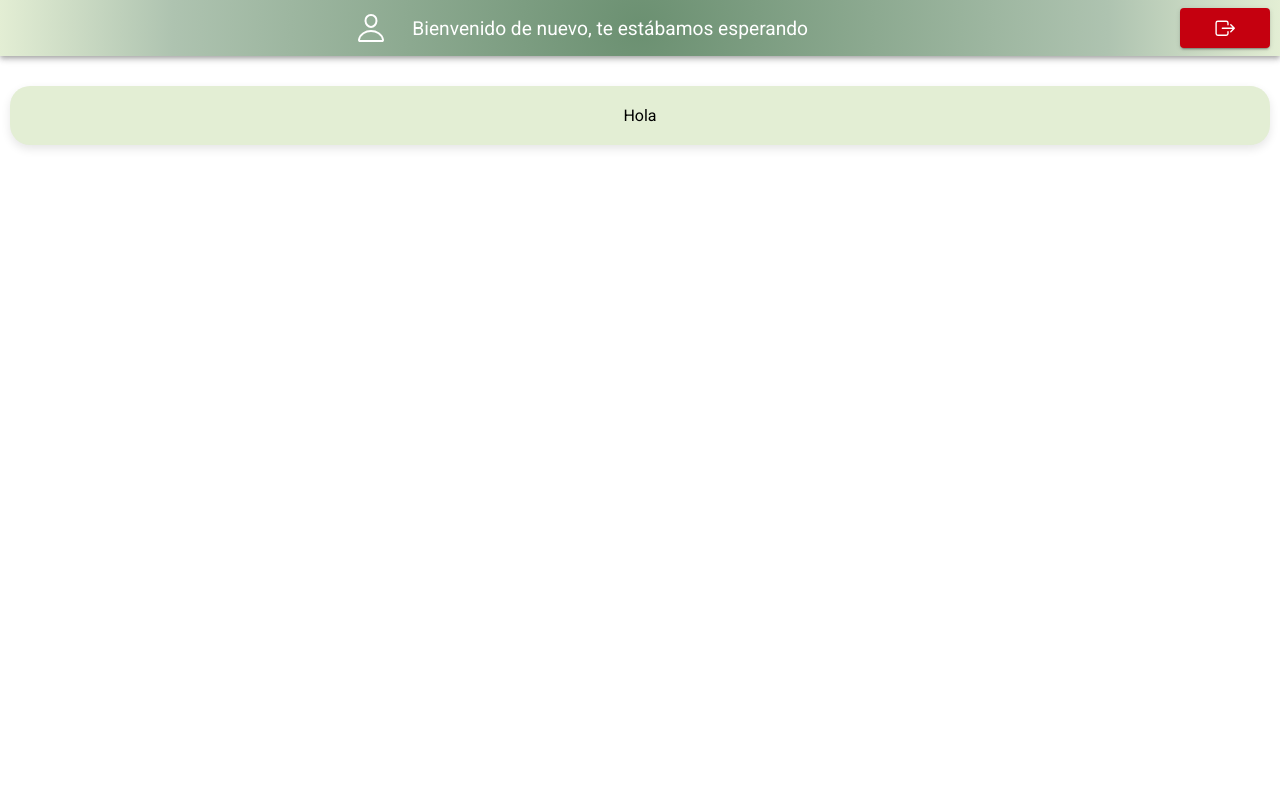
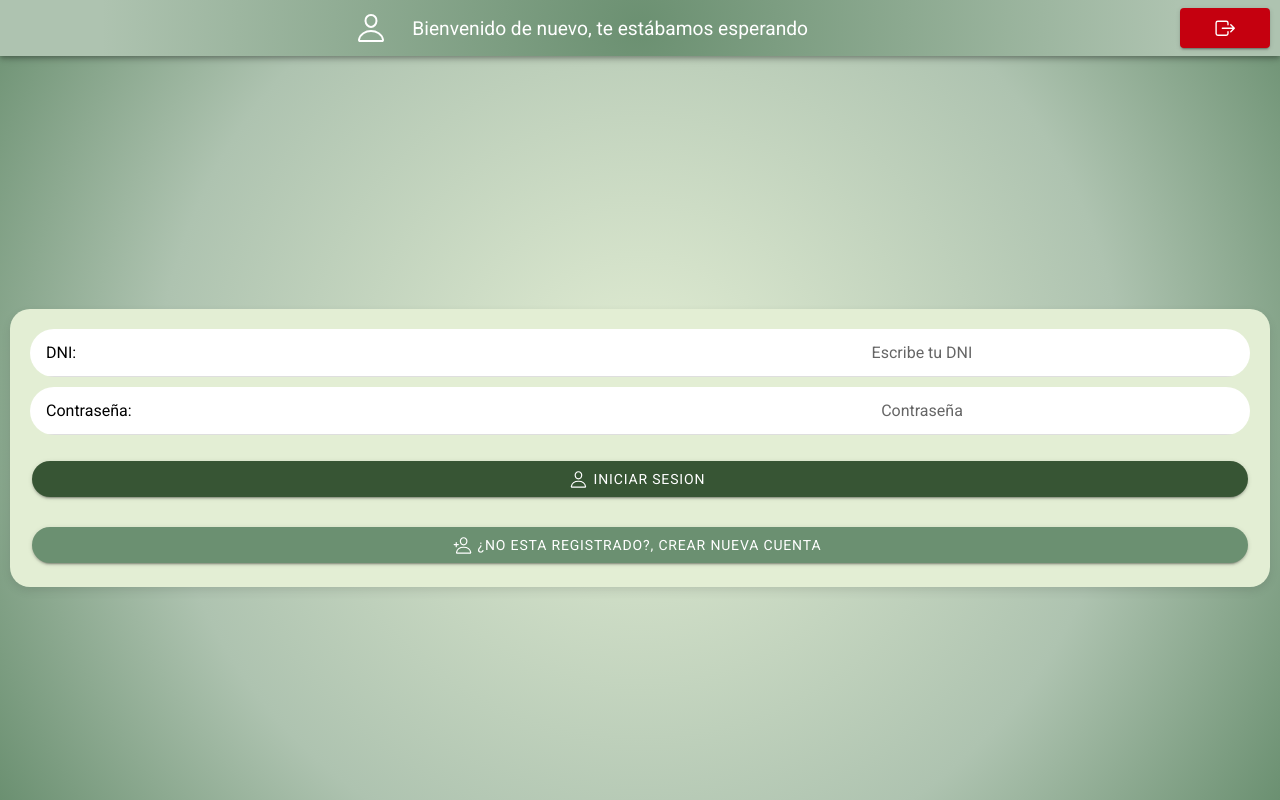
Before and after one commit to carlgar512/EasyFarma, a React (Vite) app: page /signIn in a window 1280 px wide. Built offline with nearby package versions, Linux system fonts and the light colour scheme.

Commit message:
Creado Iniciar Sesion

```diff
--- a/src/components/User/Register.css
+++ b/src/components/User/Register.css
@@ -1,6 +1,6 @@
 
   .top-BarBackground {
-    --background: radial-gradient(circle, var(--ion-color-customMedium) 0%, var(--ion-color-customLight) 73%, var(--ion-color-customUltraLight) 100%);
+    --background: radial-gradient(circle, var(--ion-color-customMedium) 0%, var(--ion-color-customLight) 84%);
     --width: 100%;
   }
 
@@ -37,6 +37,7 @@
     align-items: center;
     height: 100%;
     width: 100%;
+    --background: radial-gradient(circle, var(--ion-color-customUltraLight) 0%, var(--ion-color-customLight) 64%, var(--ion-color-customMedium) 100%);
   }
 
   .form-container {
--- a/src/components/User/Register.tsx
+++ b/src/components/User/Register.tsx
@@ -12,7 +12,7 @@ import {
   IonDatetime,
 } from "@ionic/react";
 import "./Register.css"; // Importa el archivo CSS
-import { alertCircleOutline, checkmarkOutline, exitOutline, personAddOutline, personOutline} from 'ionicons/icons';
+import { alertCircleOutline, checkmarkOutline, exitOutline, personAddOutline, personOutline } from 'ionicons/icons';
 import { useHistory } from "react-router-dom";
 
 const Register: React.FC = () => {
@@ -41,6 +41,9 @@ const Register: React.FC = () => {
     }
 
   };
+  const handleLoginClick = () => {
+    history.replace('/signIn')
+  };
 
 
   const handleChange = (e: any) => {
@@ -68,7 +71,7 @@ const Register: React.FC = () => {
       return;
     }
 
-    if (form.password !== form.confirmPassword) {
+    else if (form.password !== form.confirmPassword) {
       setToastMessage("Las contraseñas no coinciden");
       setIsSuccessToast(false);
       setShowToast(true);
@@ -207,12 +210,13 @@ const Register: React.FC = () => {
             </IonButton>
 
             <IonButton
+              onClick={handleLoginClick}
               expand="block"
               shape="round"
               size="default"
               className="ion-margin-top custom-button2"
             >
-              <IonIcon icon={personOutline} slot="start"></IonIcon>
+              <IonIcon icon={personOutline} slot="start" ></IonIcon>
               ¿Ya registrado?, Iniciar sesion
             </IonButton>
 
--- a/src/components/User/SignIn.css
+++ b/src/components/User/SignIn.css
@@ -0,0 +1,96 @@
+.top-BarBackgroundSes {
+    --background: radial-gradient(circle, var(--ion-color-customMedium) 0%, var(--ion-color-customLight) 84%);
+    --width: 100%;
+  }
+
+  .topBarSes {
+    display: flex;
+    justify-content: center;
+    align-items: center;
+    gap: 10px;
+    width: 100%;
+    color: white;
+    font-family: var(--font-primary);
+  }
+  .left-contentSes {
+    display: flex;
+    justify-content: center;
+    align-items: center;
+    gap: 10px;
+    flex-grow: 1; /* Esto hace que ocupe el espacio central */
+    margin-left: 10px;
+  }
+  .leaveButtonSes{
+    width: 7%;
+    margin-right: 10px;
+  }
+
+  .titleSes {
+    font-size: 1rem;
+
+  }
+
+  .contentSes {
+    display: flex;
+    justify-content: center;
+    align-items: center;
+    height: 100%;
+    width: 100%;
+    --background: radial-gradient(circle, var(--ion-color-customUltraLight) 0%, var(--ion-color-customLight) 64%, var(--ion-color-customMedium) 100%);
+  }
+
+  .form-containerSes {
+    margin-top: 20px;
+    display: flex;
+    justify-content: center;
+    align-items: center;
+    height: 100%;
+  }
+
+  .form-cardSes {
+    display: flex;
+    flex-direction: column;
+    gap: 10px;
+    width: 99%;
+    height: auto;
+    background: var(--ion-color-customUltraLight);
+    padding: 20px;
+    margin: 10px;
+    border-radius: 20px;
+    box-shadow: 0 4px 10px rgba(0, 0, 0, 0.1);
+    text-align: center;
+  }
+
+  .form-itemSes {
+    display: flex;
+    justify-content: center;
+    align-items: center;
+    text-align: center;
+    gap: 100px;
+    border-radius: 36px;
+  }
+
+  .form-labelSes {
+    display: flex;
+    width: 100%;
+    text-align: center;
+    font-family: var(--font-primary);
+  }
+
+  .titleSes {
+    text-align: center;
+    font-size: 1.2rem;
+    padding: 15px;
+  }
+
+
+  .custom-buttonSes {
+    --background: var(--ion-color-customDark);
+    --color: white;
+    border-radius: 36px;
+  }
+  .custom-button2Ses {
+    --background: var(--ion-color-customMedium);
+    --color: white;
+    border-radius: 36px;
+  }
--- a/src/components/User/SignIn.tsx
+++ b/src/components/User/SignIn.tsx
@@ -1,30 +1,65 @@
-import { IonButton, IonContent, IonHeader, IonIcon, IonPage, IonToolbar } from "@ionic/react";
-import { exitOutline,  personOutline } from "ionicons/icons";
+import { IonButton, IonContent, IonHeader, IonIcon, IonInput, IonItem, IonPage, IonToast, IonToolbar } from "@ionic/react";
+import { alertCircleOutline, checkmarkOutline, exitOutline, personAddOutline, personOutline } from "ionicons/icons";
+import { useState } from "react";
 import { useHistory } from "react-router-dom";
+import "./SignIn.css";
 
 
 const SignIn: React.FC = () => {
+
+
+    const [form, setForm] = useState({
+        dni: "",
+        password: "",
+    });
+    const [showToast, setShowToast] = useState(false);
+    const [toastMessage, setToastMessage] = useState("");
+    const [isSuccessToast, setIsSuccessToast] = useState(false);
+
     const history = useHistory();
+    const handleRegisterClick = () => {
+        history.replace('/register')
+      };
+
     const handleGoBackClick = () => {
 
         if (document.referrer.includes('/lobby')) {
-          history.go(-1); // Si la página anterior era /lobby, vuelve atrás
+            history.go(-1); // Si la página anterior era /lobby, vuelve atrás
         } else {
-          history.replace('/lobby'); // Si no, reemplaza la ruta actual
+            history.replace('/lobby'); // Si no, reemplaza la ruta actual
         }
 
-      };
+    };
+    const handleChange = (e: any) => {
+        setForm({ ...form, [e.target.name]: e.target.value });
+    };
+
+    const handleSubmit = () => {
+        if (!form.dni || !form.password) {
+            console.log(form);
+            setToastMessage("Todos los campos son obligatorios");
+            setIsSuccessToast(false);
+            setShowToast(true);
+            return;
+        }
+
+        console.log("Iniciando sesion...", form);
+        setToastMessage("Sesión iniciada correctamente");
+        setIsSuccessToast(true);
+        setShowToast(true);
+    };
+
 
     return (
         <IonPage>
             <IonHeader>
-                <IonToolbar className="top-BarBackground">
-                    <div className="topBar">
-                        <div className="left-content">
+                <IonToolbar className="top-BarBackgroundSes">
+                    <div className="topBarSes">
+                        <div className="left-contentSes">
                             <IonIcon icon={personOutline} size="large" color="#0f2a1d"></IonIcon>
-                            <span className="title">Bienvenido de nuevo, te estábamos esperando</span>
+                            <span className="titleSes">Bienvenido de nuevo, te estábamos esperando</span>
                         </div>
-                        <IonButton color="danger" className="leaveButton" onClick={handleGoBackClick}>
+                        <IonButton color="danger" className="leaveButtonSes" onClick={handleGoBackClick}>
                             <IonIcon slot="icon-only" ios={exitOutline}></IonIcon>
                         </IonButton>
 
@@ -32,11 +67,69 @@ const SignIn: React.FC = () => {
                 </IonToolbar>
             </IonHeader>
 
-            <IonContent fullscreen className="content">
-                <div className="form-container">
-                    <div className="form-card">
+            <IonContent fullscreen className="contentSes">
+                <div className="form-containerSes">
+                    <div className="form-cardSes">
+                        <IonItem className="form-itemSes">
+                            <label className="form-labelSes">DNI:</label>
+                            <IonInput
+                                color={"success"}
+                                placeholder="Escribe tu DNI"
+                                name="dni"
+                                value={form.dni}
+                                onIonChange={handleChange}
+                                clearInput={true}
+                            />
+                        </IonItem>
+                        <IonItem className="form-item">
+                            <label className="form-label">Contraseña:</label>
+                            <IonInput
+                                color={"success"}
+                                placeholder="Contraseña"
+                                name="password"
+                                type="password"
+                                value={form.password}
+                                onIonChange={handleChange}
+                                clearInput={true}
+                            />
+                        </IonItem>
+                        <IonButton
+                            expand="block"
+                            shape="round"
+                            size="default"
+                            className="ion-margin-top custom-buttonSes"
+                            onClick={handleSubmit}
+                        >
+                            <IonIcon icon={personOutline} slot="start"></IonIcon>
+                           Iniciar sesion
+                        </IonButton>
 
-                        Hola
+                        <IonButton
+                            onClick={handleRegisterClick}
+                            expand="block"
+                            shape="round"
+                            size="default"
+                            className="ion-margin-top custom-button2Ses"
+                        >
+                            <IonIcon icon={personAddOutline} slot="start"></IonIcon>
+                            ¿No esta registrado?, Crear nueva cuenta
+                        </IonButton>
+
+                        <IonToast
+                            icon={isSuccessToast ? checkmarkOutline : alertCircleOutline} // Cambia icono dinámicamente
+                            color={isSuccessToast ? "success" : "danger"} // Cambia color dinámicamente
+                            isOpen={showToast}
+                            onDidDismiss={() => setShowToast(false)}
+                            message={toastMessage}
+                            duration={2000}
+                            swipeGesture="vertical"
+                            buttons={[
+                                {
+                                    text: 'Descartar',
+                                    role: 'cancel',
+                                },
+                            ]}
+                        />
 
                     </div>
                 </div>
```
